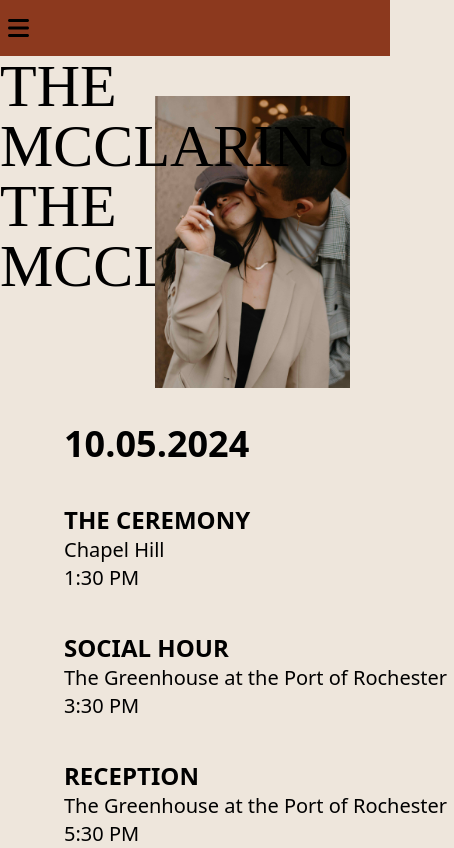
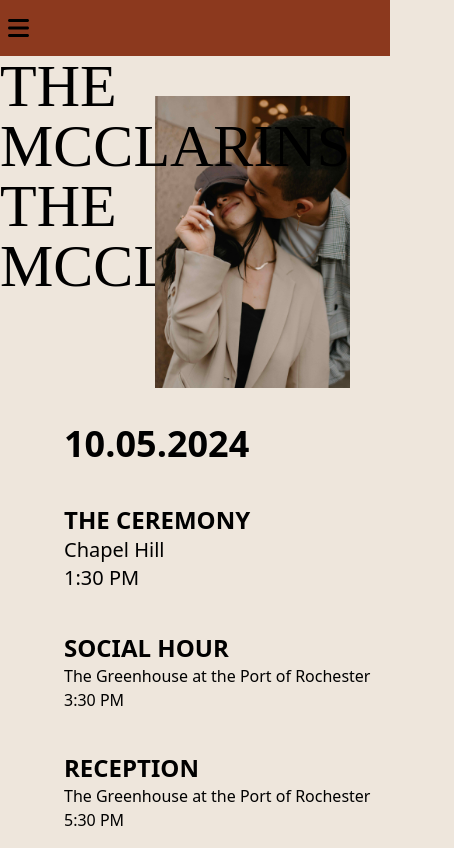
Before and after one commit to gnieb/wedding-cermony-site, a React (Create React App) app: page / in a window 390 px wide. Shown: the whole page, 454 px wide, since content can reach past the window. Built offline with nearby package versions, Linux system fonts and the light colour scheme.

Commit message:
prevent the x-axis scrolling

```diff
--- a/src/App.js
+++ b/src/App.js
@@ -42,7 +42,7 @@
 
 function App() {
   return (
-    <div className="bg-beigey w-screen h-full min-h-screen ">
+    <div className="bg-beigey w-screen h-full min-h-screen overflow-x-hidden">
       <Nav />
       <MobileNav />
       <RouterProvider router={router} />
--- a/src/pages/Timeline.js
+++ b/src/pages/Timeline.js
@@ -18,7 +18,7 @@
             <div>
                 <div className="flex pt-10 font-bold text-2xl w-full justify-start">SOCIAL HOUR</div>
                 <div className="flex justify-start items-center">
-                    <div className="text-xl">
+                    <div className="sm:text-xl">
                         <p>The Greenhouse at the Port of Rochester</p>
                         <p>3:30 PM</p>
                     </div>
@@ -28,7 +28,7 @@
             <div>
                 <div className="flex pt-10 font-bold text-2xl w-full justify-start">RECEPTION</div>
                 <div className="flex justify-start items-center ">
-                    <div className="text-xl">
+                    <div className="sm:text-xl">
                         <p>The Greenhouse at the Port of Rochester</p>
                         <p>5:30 PM</p>
                     </div>
```
